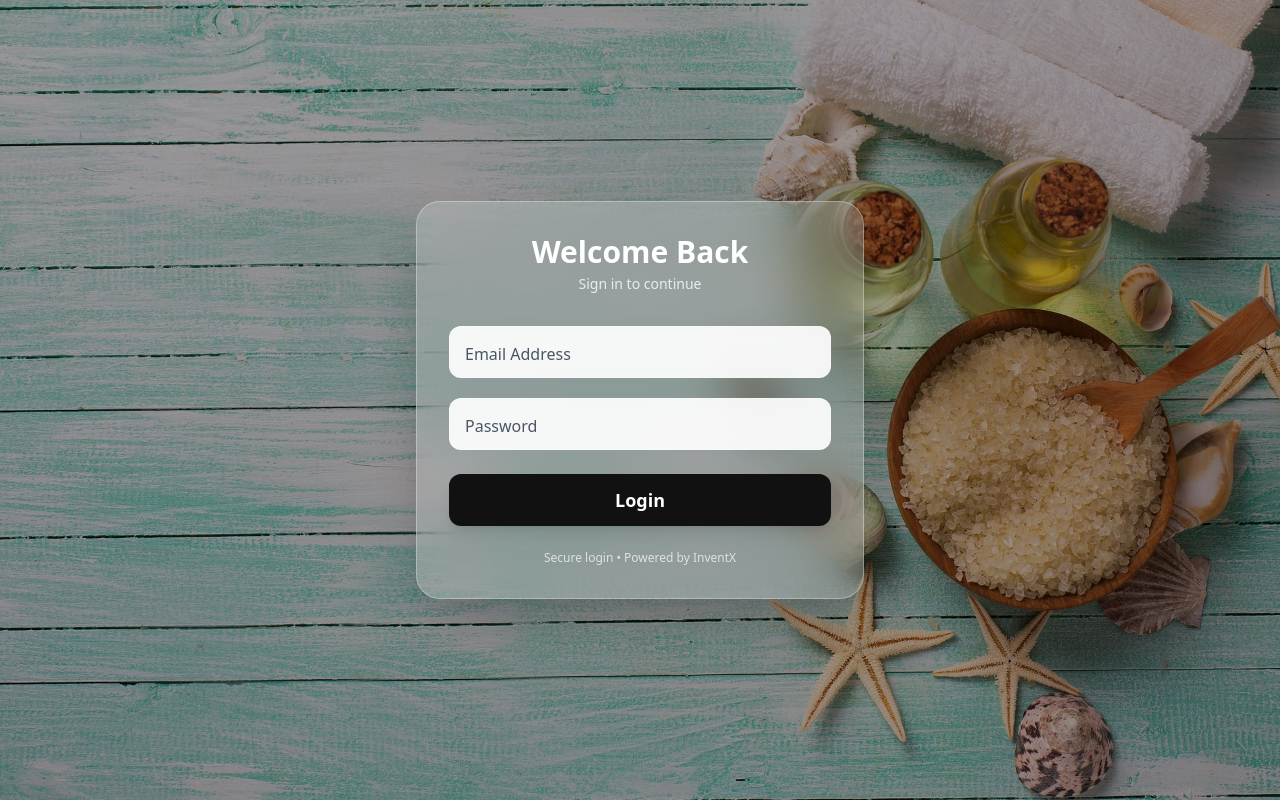
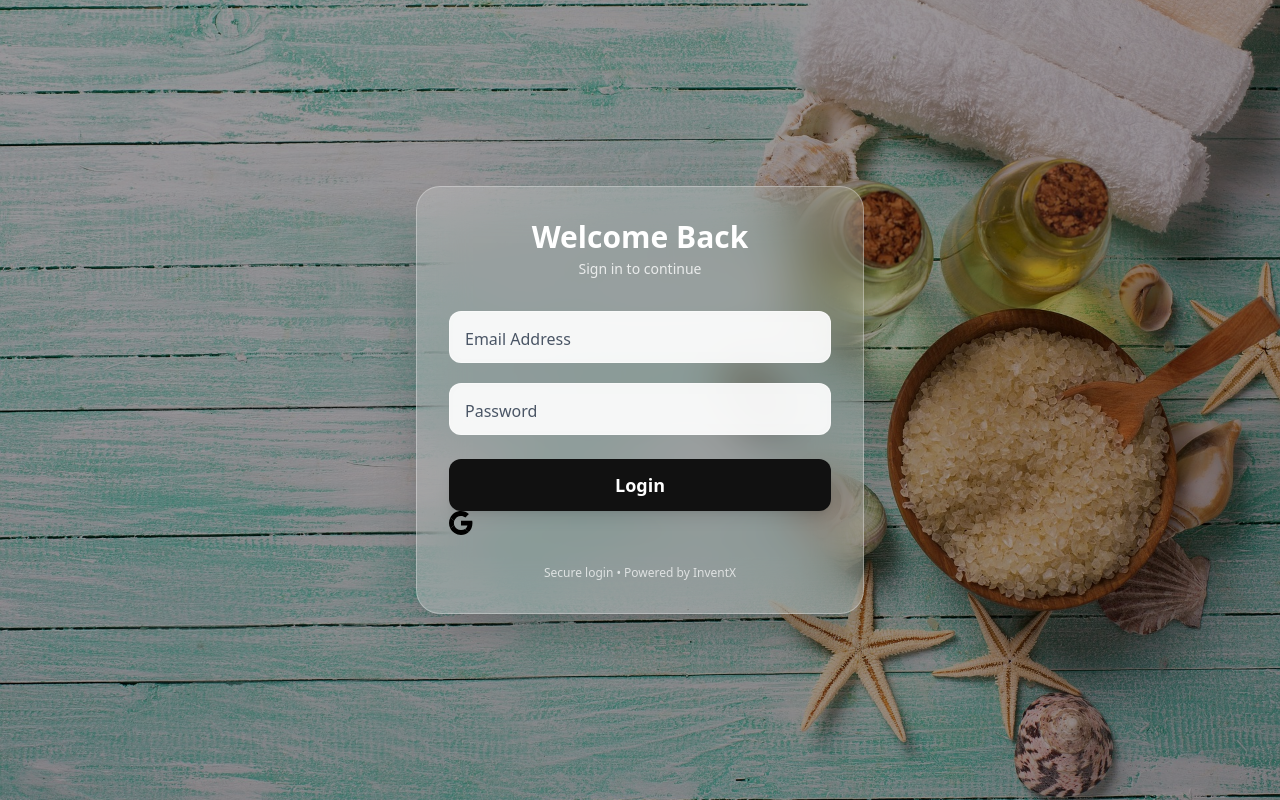
Before and after one commit to Eranga035225/cbc-frontend, a React (Vite) app: page /login in a window 1280 px wide. Built offline with nearby package versions, Linux system fonts and the light colour scheme; no server answers.

Commit message:
added a button for google login

```diff
--- a/src/pages/login.jsx
+++ b/src/pages/login.jsx
@@ -1,6 +1,7 @@
 import axios from "axios";
 import { useState } from "react";
 import toast from "react-hot-toast";
+import { GrGoogle } from "react-icons/gr";
 import { useNavigate } from "react-router-dom";
 
 export default function LoginPage() {
@@ -128,6 +129,12 @@ export default function LoginPage() {
           {loading ? "Signing in..." : "Login"}
         </button>
 
+        <button>
+           <GrGoogle size={24} />
+
+
+        </button>
+
         {/* FOOTER */}
         <p className="text-center text-white/70 text-xs mt-6">
           Secure login • Powered by InventX
```
